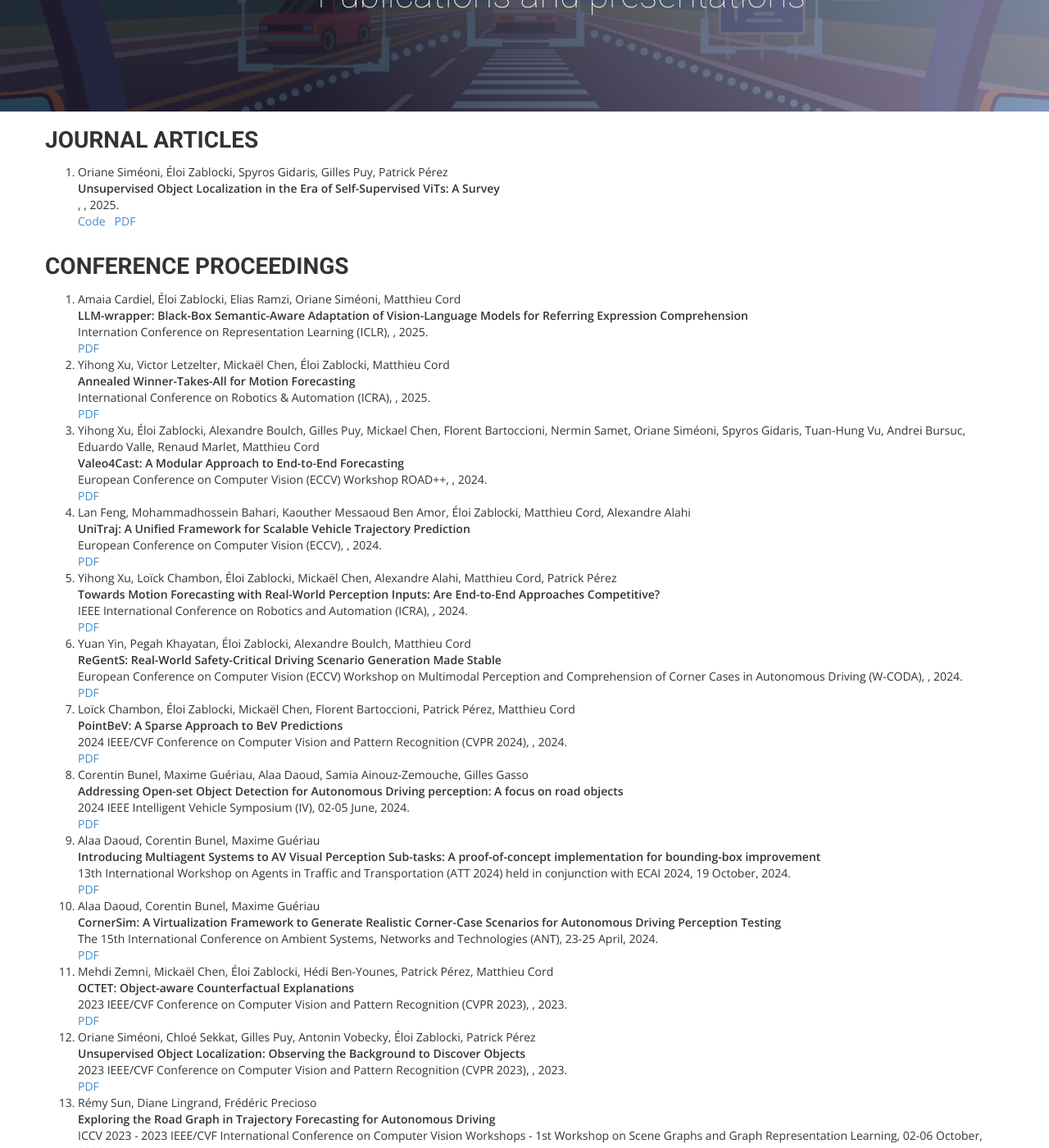
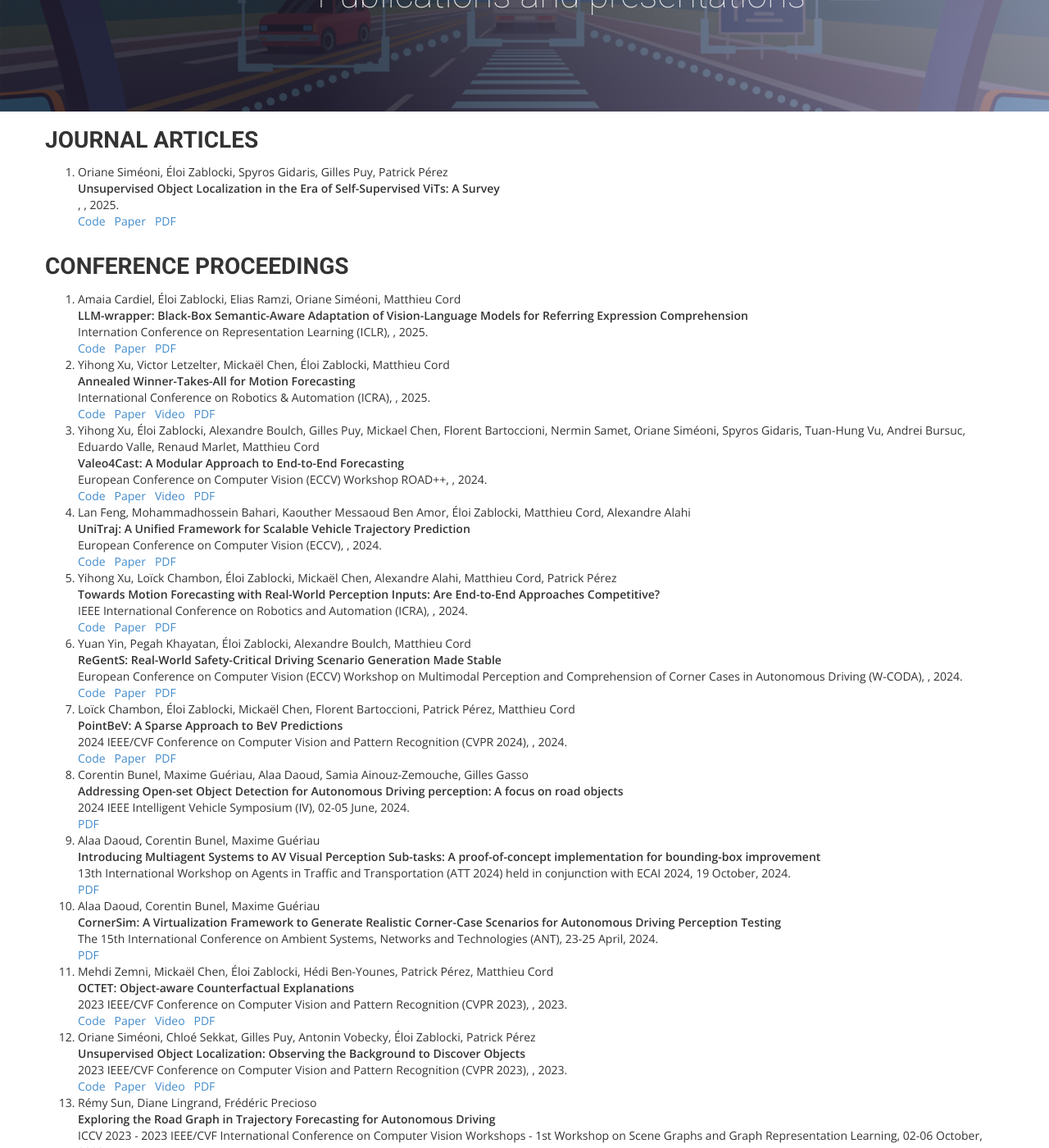
Before and after one commit to anr-multitrans/anr-multitrans.github.io, a Jekyll site: the page built from publications.html, in a window 1280 px wide and 1400 px high, scrolled down 271 px. Shown: the whole window at 82% size. Built offline with Jekyll 4.4.1, drawn with Linux system fonts in a browser that asks for light colours; nearby versions of some CDN libraries; some web fonts are replaced.

Commit message:
Add links for code, paper, and video in publications

```diff
--- a/publications.html
+++ b/publications.html
@@ -45,6 +45,12 @@ permalink: /publications/
 				 {% if pub.code_url %}
 				 <a href="{{ pub.code_url}}"><i class="far fa-file-pdf"></i> Code</a>&nbsp;&nbsp;
 				 {% endif %}
+				 {% if pub.paper_url %}
+				 <a href="{{ pub.paper_url}}"><i class="far fa-file-pdf"></i> Paper</a>&nbsp;&nbsp;
+				 {% endif %}
+				 {% if pub.video %}
+				 <a href="{{ pub.video}}"><i class="far fa-file-pdf"></i> Video</a>&nbsp;&nbsp;
+				 {% endif %}
 			   <a href="/{{ pub.slug}}.pdf"><i class="far fa-file-pdf"></i> PDF</a>&nbsp;&nbsp;
 			   {% if pub.slides %}
 			     <a href="/{{ pub.slug }}_slides.pdf"><i class="far fa-file-pdf"></i> Slides</a>&nbsp;&nbsp;
@@ -84,6 +90,15 @@ permalink: /publications/
 			   </div>
 			 </div>
 			 <div class="publinks">
+			 {% if pub.code_url %}
+				 <a href="{{ pub.code_url}}"><i class="far fa-file-pdf"></i> Code</a>&nbsp;&nbsp;
+				 {% endif %}
+				 {% if pub.paper_url %}
+				 <a href="{{ pub.paper_url}}"><i class="far fa-file-pdf"></i> Paper</a>&nbsp;&nbsp;
+				 {% endif %}
+				 {% if pub.video %}
+				 <a href="{{ pub.video}}"><i class="far fa-file-pdf"></i> Video</a>&nbsp;&nbsp;
+				 {% endif %}
 			   <a href="/{{ pub.slug}}.pdf"><i class="far fa-file-pdf"></i> PDF</a>&nbsp;&nbsp;
 			   {% if pub.slides %}
 			     <a href="/{{ pub.slug }}_slides.pdf"><i class="far fa-file-pdf"></i> Slides</a>&nbsp;&nbsp;
```
